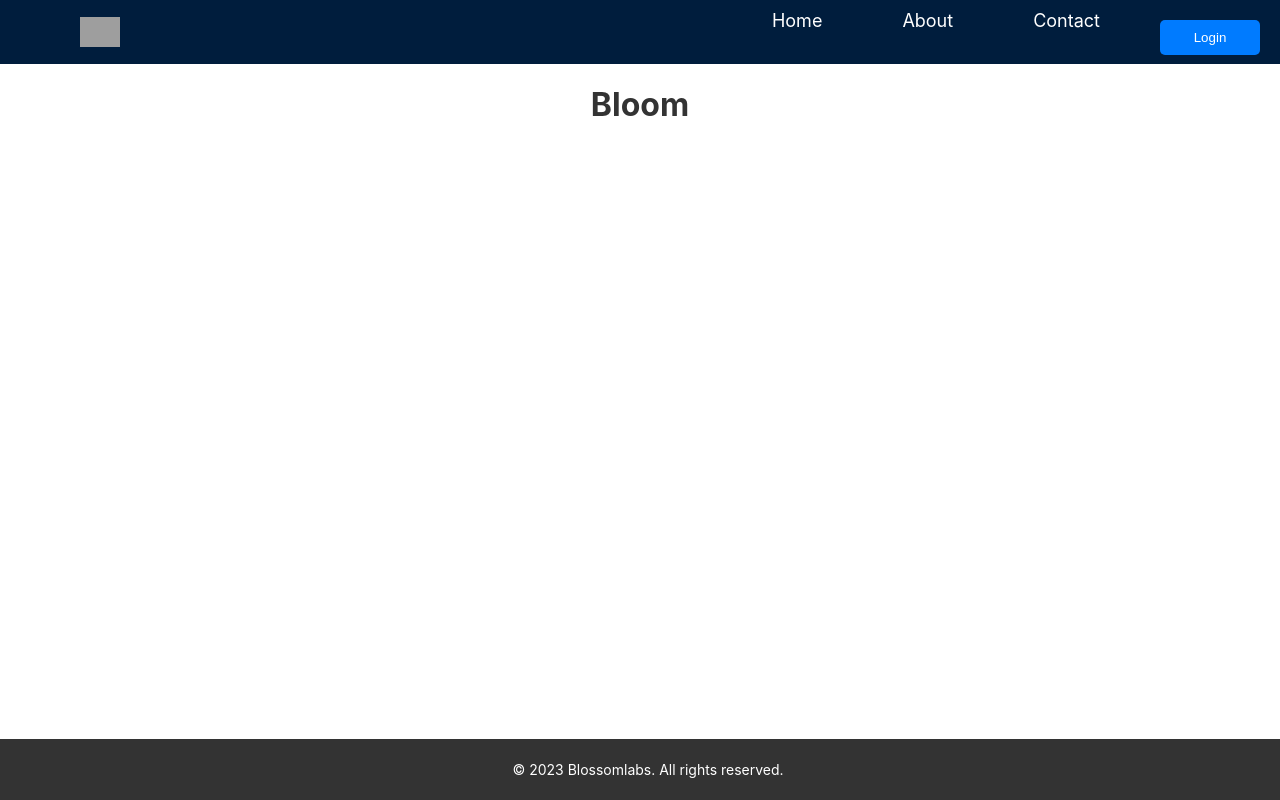
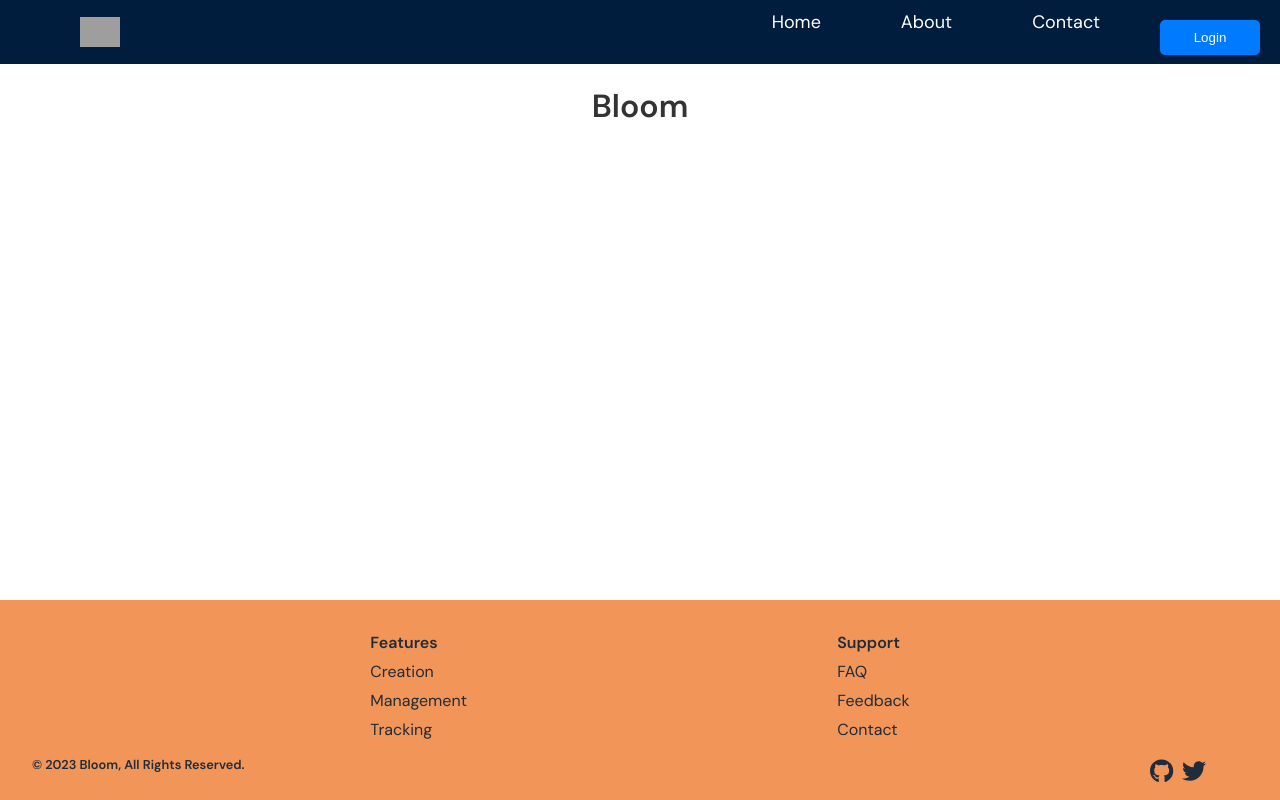
Before and after one commit to blossomlabsio/bloom, a React (Create React App) app: page / in a window 1280 px wide. Built offline with nearby package versions, Linux system fonts and the light colour scheme; grey boxes are pictures that could not be loaded.

Commit message:
refactor: improved footer UI

```diff
--- a/package.json
+++ b/package.json
@@ -3,6 +3,9 @@
   "version": "0.1.0",
   "private": true,
   "dependencies": {
+    "@fortawesome/fontawesome-svg-core": "^6.4.2",
+    "@fortawesome/free-brands-svg-icons": "^6.4.2",
+    "@fortawesome/react-fontawesome": "^0.2.0",
     "@testing-library/jest-dom": "^5.17.0",
     "@testing-library/react": "^13.4.0",
     "@testing-library/user-event": "^13.5.0",
--- a/src/App.tsx
+++ b/src/App.tsx
@@ -1,4 +1,4 @@
-import { Footer } from './components/Footer/main';
+import Footer from './components/Footer/main';
 import { NavigationBar } from './components/NavigationBar/main';
 import { Outlet } from 'react-router-dom';
 import './App.css';
--- a/src/components/Footer/main.tsx
+++ b/src/components/Footer/main.tsx
@@ -1,9 +1,66 @@
-import { FooterContainer } from './styled';
+import { FontAwesomeIcon } from '@fortawesome/react-fontawesome';
+import { faGithub, faTwitter } from '@fortawesome/free-brands-svg-icons'; // Import the specific icons you need
+import {
+  FooterWrapper,
+  FooterContent,
+  SocialMediaIconContainer,
+  SocialMediaIcon,
+  FooterLink,
+  List,
+  ListItem,
+  AllRightsReserved,
+  FooterHeader,
+} from './styled';
 
-export const Footer = () => {
+const FooterLinkData = [
+  {
+    category: 'Features',
+    links: { Creation: '#', Management: '#', Tracking: '#' },
+  },
+  {
+    category: 'Support',
+    links: { FAQ: '#', Feedback: '#', Contact: '#' },
+  },
+];
+
+const SocialMediaLinks = [
+  {
+    name: faGithub,
+    href: 'https://github.com/blossomlabsio',
+  },
+  {
+    name: faTwitter,
+    href: 'https://twitter.com',
+  },
+];
+
+const Footer = () => {
   return (
-    <FooterContainer>
-      <p>&copy; {new Date().getFullYear()} Blossomlabs. All rights reserved.</p>
-    </FooterContainer>
+    <FooterWrapper>
+      <FooterContent>
+        {FooterLinkData.map((categoryData, index) => (
+          <List key={index}>
+            <FooterHeader>{categoryData.category}</FooterHeader>
+            {Object.entries(categoryData.links).map(([name, href]) => (
+              <ListItem key={name}>
+                <FooterLink href={href}>{name}</FooterLink>
+              </ListItem>
+            ))}
+          </List>
+        ))}
+      </FooterContent>
+      <SocialMediaIconContainer>
+        <AllRightsReserved>
+          &copy; 2023 Bloom, All Rights Reserved.
+        </AllRightsReserved>
+        {SocialMediaLinks.map(({ name, href }) => (
+          <SocialMediaIcon key={href} href={href}>
+            <FontAwesomeIcon icon={name} />
+          </SocialMediaIcon>
+        ))}
+      </SocialMediaIconContainer>
+    </FooterWrapper>
   );
 };
+
+export default Footer;
--- a/src/components/Footer/styled.tsx
+++ b/src/components/Footer/styled.tsx
@@ -1,12 +1,66 @@
 import styled from 'styled-components';
 
-export const FooterContainer = styled.footer`
-  background-color: #333;
-  color: white;
-  padding: 0.5rem;
-  text-align: center;
-  font-size: 14px;
+export const FooterWrapper = styled.footer`
+  display: flex;
+  flex-flow: row wrap;
   position: absolute;
   bottom: 0;
-  width: 100%;
+  width: 100vw;
+  background-color: rgb(242, 149, 89);
+  color: #202c39;
 `;
+
+export const FooterContent = styled.div`
+  display: inline-flex;
+  align-items: flex-start;
+  justify-content: space-evenly;
+  flex: 1 50%;
+`;
+
+export const List = styled.ul`
+  list-style: none;
+  padding: 0;
+`;
+
+export const ListItem = styled.li`
+  margin-top: 0.5rem;
+`;
+
+export const FooterLink = styled.a`
+  text-decoration: none;
+  display: block;
+  color: #202c39;
+  cursor: pointer;
+
+  &:hover {
+    color: #fff;
+  }
+`;
+
+export const FooterHeader = styled.p`
+  font-weight: bold;
+  margin-bottom: 0.5rem;
+`;
+
+export const SocialMediaIconContainer = styled.div`
+  display: inline-flex;
+  align-items: flex-start;
+  justify-content: end;
+  flex: 1 51%;
+  padding: 0 4rem 0.5rem 0;
+`;
+
+export const SocialMediaIcon = styled.a`
+  font-size: 1.5rem;
+  margin: 0px 0.6rem 0.3rem 0;
+  color: #202c39;
+  &:hover {
+    color: #fff;
+  }
+`;
+
+export const AllRightsReserved = styled.p`
+  margin: 0 auto 0 2rem;
+  font-size: 0.8rem;
+  font-weight: bold;
+`;
--- a/src/index.css
+++ b/src/index.css
@@ -1,8 +1,6 @@
-body {
+@import url('https://fonts.googleapis.com/css2?family=DM+Sans:opsz,wght@9..40,300;9..40,400;9..40,600&family=Outfit:wght@300&display=swap');
+
+:root {
   margin: 0;
-  font-family: -apple-system, BlinkMacSystemFont, 'Segoe UI', 'Roboto', 'Oxygen',
-    'Ubuntu', 'Cantarell', 'Fira Sans', 'Droid Sans', 'Helvetica Neue',
-    sans-serif;
-  -webkit-font-smoothing: antialiased;
-  -moz-osx-font-smoothing: grayscale;
+  font-family: 'DM Sans', 'Outfit', sans-serif;
 }
```
Also changed, not shown: 1 other file (tests, documents, lock files or other folders).
